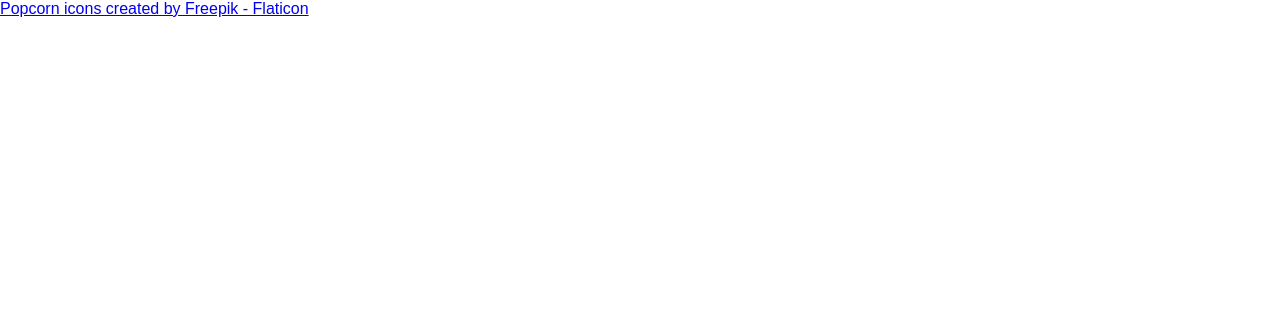
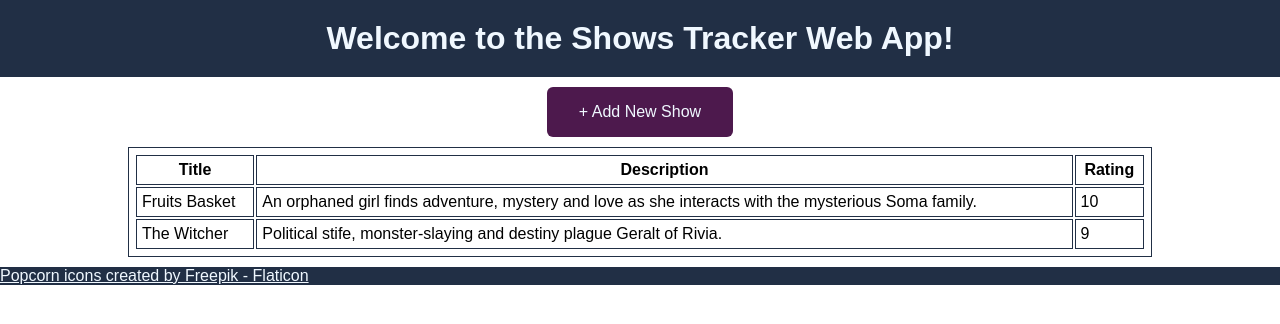
Before and after one commit to jerylseow/shows-tracker, a React (Create React App) app: page / in a window 1280 px wide. Shown: the top 324 px of the page. Built offline with nearby package versions, Linux system fonts and the light colour scheme.

Commit message:
Added header, button, table, footer

```diff
--- a/src/App.css
+++ b/src/App.css
@@ -4,3 +4,33 @@
   padding: 0;
   font-family: sans-serif;
 }
+
+header {
+  background-color: #212f45;
+  color: aliceblue;
+  padding: 20px 0;
+  text-align: center;
+}
+
+footer {
+  background-color: #212f45;
+  color: aliceblue;
+}
+
+footer a {
+  color: aliceblue;
+}
+
+button {
+  border: none;
+  padding: 16px 32px;
+  font-size: 16px;
+  border-radius: 6px;
+}
+
+.AddBtn {
+  display: block;
+  margin: 10px auto;
+  background-color: #4d194d;
+  color: aliceblue;
+}
--- a/src/App.js
+++ b/src/App.js
@@ -1,8 +1,18 @@
 import "./App.css";
+import ShowsTable from "./components/ShowsTable";
 
-function App() {
+const App = () => {
   return (
     <div className="App">
+      <header>
+        <h1>Welcome to the Shows Tracker Web App!</h1>
+      </header>
+      <main>
+        <button className="AddBtn" onClick={() => console.log("Show added.")}>
+          + Add New Show
+        </button>
+        <ShowsTable />
+      </main>
       <footer>
         <a
           href="https://www.flaticon.com/free-icons/popcorn"
@@ -13,6 +23,6 @@ function App() {
       </footer>
     </div>
   );
-}
+};
 
 export default App;
--- /dev/null
+++ b/src/components/ShowsTable.css
@@ -0,0 +1,12 @@
+table {
+  width: 80%;
+  margin: 10px auto;
+  padding: 5px;
+  border: 1px solid #212f45;
+}
+
+th,
+td {
+  padding: 5px;
+  border: 1px solid #212f45;
+}
--- /dev/null
+++ b/src/components/ShowsTable.jsx
@@ -0,0 +1,44 @@
+import React from "react";
+import "./ShowsTable.css";
+
+const SHOWS_LIST = [
+  {
+    title: "Fruits Basket",
+    description:
+      "An orphaned girl finds adventure, mystery and love as she interacts with the mysterious Soma family.",
+    rating: 10,
+  },
+  {
+    title: "The Witcher",
+    description:
+      "Political stife, monster-slaying and destiny plague Geralt of Rivia.",
+    rating: 9,
+  },
+];
+
+const ShowsTable = () => {
+  return (
+    <table>
+      <thead>
+        <tr>
+          <th>Title</th>
+          <th>Description</th>
+          <th>Rating</th>
+        </tr>
+      </thead>
+      <tbody>
+        {SHOWS_LIST.map((show) => {
+          return (
+            <tr key={show.title}>
+              <td>{show.title}</td>
+              <td>{show.description}</td>
+              <td>{show.rating}</td>
+            </tr>
+          );
+        })}
+      </tbody>
+    </table>
+  );
+};
+
+export default ShowsTable;
```
